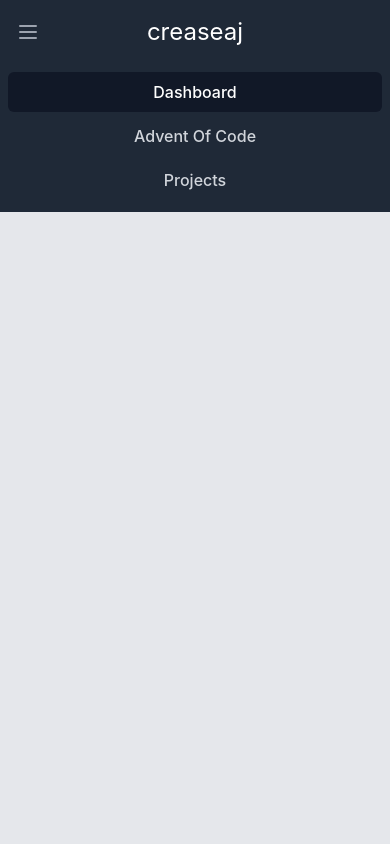
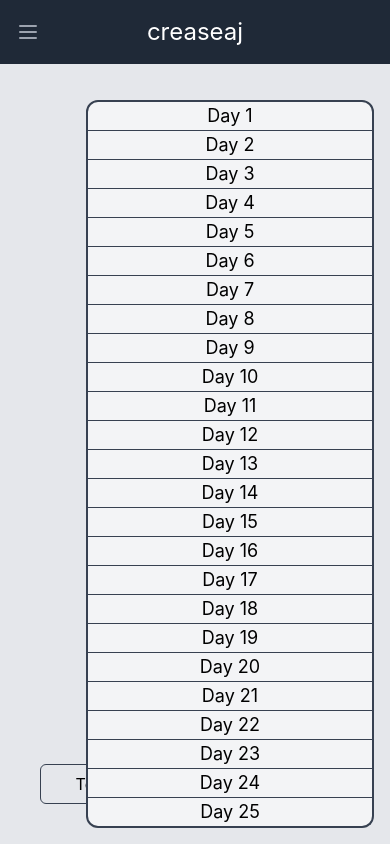
Before and after one commit to creaseaj/react-gh-pages, a React (Create React App) app: page / in a window 390 px wide. Both pictures are taken after a click on the element "Click to pick a day". Shown: the top 844 px of the page. Built offline with nearby package versions, Linux system fonts and the light colour scheme.

Commit message:
addet JIT support

```diff
--- /dev/null
+++ b/postcss.config.js
@@ -0,0 +1,6 @@
+module.exports = {
+  plugins: {
+    tailwindcss: {},
+    autoprefixer: {},
+  },
+}
--- a/src/components/AocApp.js
+++ b/src/components/AocApp.js
@@ -3,7 +3,9 @@ import React, { useState } from 'react';
 const ShowList = (props) => {
     let output = [];
     for (let i = 1; i <= 25; i++) {
-        output.push(<div className="text-lg hover:bg-gray-700 hover:text-white" id={i} key={i}
+        output.push(
+            <div
+                className={`text-lg bg-gray-100 hover:bg-gray-700 hover:text-white cursor-pointer border-b border-l-[2px] border-r-[2px] border-gray-700 ${i == 1 ? 'rounded-t-xl border-t-[2px]' : i == 25 ? 'rounded-b-xl border-b-[2px]' : null}`} id={i} key={i}
                 onClick={(e) => {
                     props.setSelectedDay(e.target.id)
                     props.setShowSelectedDay(false)
@@ -19,21 +21,26 @@ const AocApp = () => {
     const [showSelectedDay, setShowSelectedDay] = useState(false)
     const [selectedDay, setSelectedDay] = useState(null)
     return (
-        <div className=" w-screen h-screen flex items-center sm:-mt-16">
+        <div className=" w-screen h-[calc(100vh-4rem)] sm:h-screen flex items-center sm:-mt-16">
             {showSelectedDay ? (
                 <div className=" z-20 absolute right-0 bottom-0 top-0 left-0" onClick={() => setShowSelectedDay(!showSelectedDay)} />
             ) : null}
-            <div className="relative flex sm:container sm:mx-auto w-screen h-screen sm:h-app bg-gray-200 sm:rounded-xl p-10 justify-end">
-                <div className="flex h-10 w-56 border border-gray-800 rounded-md justify-center items-center hover:bg-gray-800 hover:text-gray-200 self-end"
+            <div className="relative flex sm:container sm:mx-auto w-screen h-full sm:h-[80vh] bg-gray-200 sm:rounded-xl p-10 gap-[50px]">
+                <div className="w-full  justify-between justify-self-end self-end flex">
+                    <div className="flex h-10 w-full border border-gray-700 rounded-md justify-center items-center hover:bg-gray-700 hover:text-gray-200 "> Test</div>
+                    <div className="flex h-10 w-full border border-gray-700 rounded-md justify-center items-center hover:bg-gray-700 hover:text-gray-200 "> Test</div>
+                    <div className="flex h-10 w-full border border-gray-700 rounded-md justify-center items-center hover:bg-gray-700 hover:text-gray-200 "
                         onClick={() => setShowSelectedDay(!showSelectedDay)}
                     >
                         {selectedDay == null ? 'Click to pick a day' : 'Day ' + selectedDay}
                     </div>
                     {showSelectedDay ? (
-                    <div className=" z-30 absolute right-0 bottom-0  border-2 rounded-xl border-gray-700 bg-gray-100 w-72 divide-y ">
+                        <div className="z-30 absolute right-4 bottom-4    rounded-x w-72">
                             <ShowList setShowSelectedDay={setShowSelectedDay} setSelectedDay={setSelectedDay} />
                         </div>
                     ) : null}
+                </div>
+
             </div>
         </div >
 
--- a/src/components/Header.js
+++ b/src/components/Header.js
@@ -1,7 +1,7 @@
-import { useState } from "react/cjs/react.development"
+import React, { useState } from 'react';
 
 const Header = () => {
-    const [isOpen, setIsOpen] = useState(true)
+    const [isOpen, setIsOpen] = useState(false)
     return (
         <nav className="z-10 bg-gray-800">
             <div className="max-w-7xl mx-auto px-2 sm:px-6 lg:px-8">
@@ -37,19 +37,20 @@ const Header = () => {
             </div>
 
             <div className="sm:hidden" id="mobile-menu">
-                <div className="px-2 pt-2 pb-3 space-y-1">
-                    {isOpen ? (
-                        <>
+                {isOpen ? (
+                    <>
+                        <div className="px-2 pt-2 pb-3 space-y-1">
                             <a href="#" className="bg-gray-900 text-white block px-3 py-2 rounded-md text-base font-medium" aria-current="page">Dashboard</a>
 
                             <a href="#" className="text-gray-300 hover:bg-gray-700 hover:text-white block px-3 py-2 rounded-md text-base font-medium">Advent Of Code</a>
 
                             <a href="#" className="text-gray-300 hover:bg-gray-700 hover:text-white block px-3 py-2 rounded-md text-base font-medium">Projects</a>
-                        </>
-                    ) : null}
+                        </div>
+
+                    </>
+                ) : null}
 
 
-                </div>
             </div>
         </nav>
     )
--- a/tailwind.config.js
+++ b/tailwind.config.js
@@ -1,19 +1,15 @@
 module.exports = {
-  purge: ['./src/**/*.{js,jsx,ts,tsx}', './public/index.html'],
+  purge: [
+    './public/**/*.html',
+    './src/**/*.{js,jsx,ts,tsx,vue}',
+  ],
+  mode: 'jit',
   darkMode: false, // or 'media' or 'class'
   theme: {
-    extend: {
-      height: {
-        sm: '8px',
-        md: '16px',
-        lg: '24px',
-        xl: '48px',
-        app: '80vh'
-      },
-    },
-    variants: {
-      extend: {},
-    },
-    plugins: [],
-  }
+    extend: {},
+  },
+  variants: {
+    extend: {},
+  },
+  plugins: [],
 }
```
Also changed, not shown: package.json (+6 -5 lines), 1 other file (tests, documents, lock files or other folders). Lines whose indentation alone changed are shown as unchanged.
